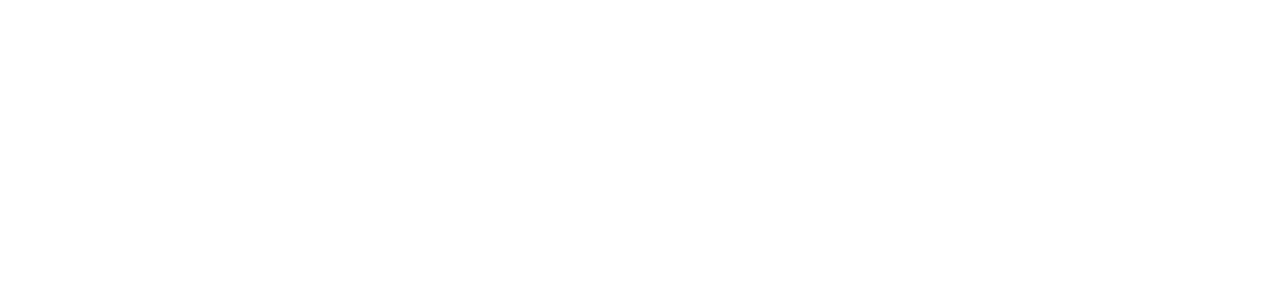
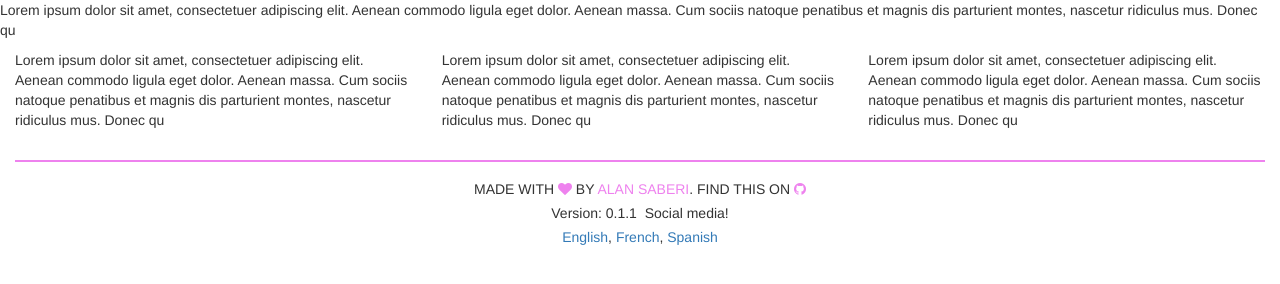
Before and after one commit to alireza-saberi/meme-maker, a website: page client/index.html in a window 1280 px wide. Drawn offline with nearby package versions, Linux system fonts and the light colour scheme.

Commit message:
feat: footer
General footer is provided

```diff
--- a/client/css/main.css
+++ b/client/css/main.css
@@ -0,0 +1,16 @@
+.violet-color {
+	color: violet;
+
+}
+
+hr {
+	border: none;
+	height: 2px;
+	background-color: violet;
+
+}
+
+footer {
+	line-height: 100%;
+
+}
--- a/client/index.html
+++ b/client/index.html
@@ -9,6 +9,7 @@
 
     <!-- Bootstrap -->
     <link href="css/bootstrap.min.css" rel="stylesheet">
+    <link rel="stylesheet" href="https://maxcdn.bootstrapcdn.com/font-awesome/4.4.0/css/font-awesome.min.css">
     <link rel="stylesheet" href="css/main.css">
     <!-- HTML5 shim and Respond.js for IE8 support of HTML5 elements and media queries -->
     <!-- WARNING: Respond.js doesn't work if you view the page via file:// -->
@@ -17,10 +18,41 @@
       <script src="https://oss.maxcdn.com/respond/1.4.2/respond.min.js"></script>
     <![endif]-->
   </head>
-  <body>
+  <body data-ng-app="memeMaker">
+    <div class="container-fluid" ng-controller="footerController">
+      <div class="row">
+        <div class="col-xs-12 nav bav-bar">
+          <p>Lorem ipsum dolor sit amet, consectetuer adipiscing elit. Aenean commodo ligula eget dolor. Aenean massa. Cum sociis natoque penatibus et magnis dis parturient montes, nascetur ridiculus mus. Donec qu</p>
+        </div>
+      </div>
+      <div class="row">
+        <div class="col-xs-12 col-sm-4">
+          <p>Lorem ipsum dolor sit amet, consectetuer adipiscing elit. Aenean commodo ligula eget dolor. Aenean massa. Cum sociis natoque penatibus et magnis dis parturient montes, nascetur ridiculus mus. Donec qu</p>
+        </div>
+        <div class="col-xs-12 col-sm-4">
+          <p>Lorem ipsum dolor sit amet, consectetuer adipiscing elit. Aenean commodo ligula eget dolor. Aenean massa. Cum sociis natoque penatibus et magnis dis parturient montes, nascetur ridiculus mus. Donec qu</p>
+        </div>
+        <div class="col-xs-12 col-sm-4">
+          <p>Lorem ipsum dolor sit amet, consectetuer adipiscing elit. Aenean commodo ligula eget dolor. Aenean massa. Cum sociis natoque penatibus et magnis dis parturient montes, nascetur ridiculus mus. Donec qu</p>
+        </div>
+      </div>
+      <div class="row">
+          <div class="col-xs-12">
+             <hr class="violet-color">
+             <footer data-ng-controller="footerController">
+                <p class="text-uppercase text-center">Made with <i class="fa fa-heart violet-color"></i> by <span class="violet-color">Alan Saberi</span>. Find this on <a href="https://github.com/alireza-saberi/meme-maker" target="_blank"> <i class="fa fa-github violet-color"></i></a></p>
+                <p class="text-center">Version: {{ version }}&nbsp; Social media!</p>
+                <p class="text-center"> <a>English</a>, <a>French</a>, <a>Spanish</a></p>
+
+             </footer>
+          </div>
+      </div>
+    </div>
 
     <script src="js/angular.min.js"></script>
     <script src="js/angular-translate.min.js"></script>
+    <script src="js/app.js"></script>
+    <script src="js/footerController.js"></script>
     <!-- jQuery (necessary for Bootstrap's JavaScript plugins) -->
     <script src="https://ajax.googleapis.com/ajax/libs/jquery/1.11.3/jquery.min.js"></script>
     <!-- Include all compiled plugins (below), or include individual files as needed -->
--- /dev/null
+++ b/client/js/app.js
@@ -0,0 +1,9 @@
+(function(){
+	var app = angular.module('memeMaker', []);
+	app.constant('appSettings', {
+		title: 'Meme Maker',
+		version: '0.1.1',
+
+	});
+
+}());
--- /dev/null
+++ b/client/js/footerController.js
@@ -0,0 +1,10 @@
+(function(){
+	var footerController = function($scope, appSettings){
+		$scope.version = appSettings.version;
+
+	}
+	footerController.$inject = ['$scope', 'appSettings'];
+
+	angular.module('memeMaker').controller('footerController', footerController);
+
+}());
```
